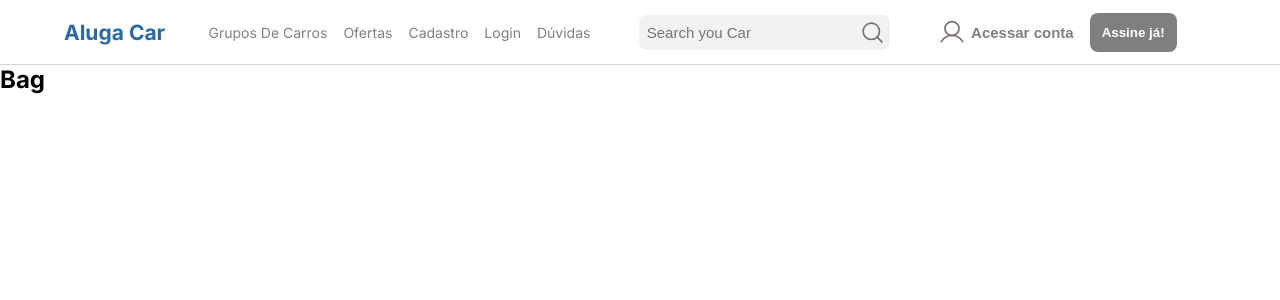
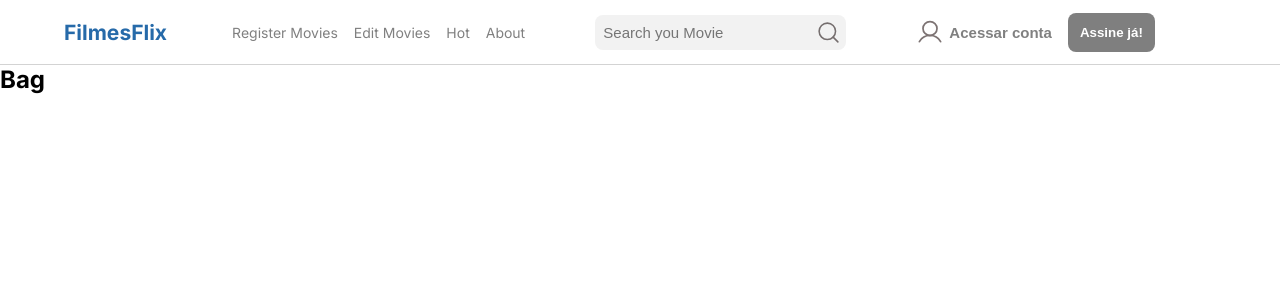
Before and after one commit to gontijogabriel/filmesflix, a Next.js app in the folder frontend/: page / in a window 1280 px wide. Shown: the top 300 px of the page. Built offline with nearby package versions, Linux system fonts and the light colour scheme.

Commit message:
feat: ajustando dados do header

```diff
--- a/frontend/src/app/components/header/index.tsx
+++ b/frontend/src/app/components/header/index.tsx
@@ -28,29 +28,24 @@ export const Header = () => {
             className={pathname == "/" ? "active-link" : ""}
             onClick={() => setOpen(false)}
           >
-            Aluga Car
+            FilmesFlix
           </h2>
         </Link>
         <nav className={open ? "actived" : ""}>
           <ul>
-            <li
-              className={pathname == "/gruposdecarros" ? "active-link" : ""}
-              onClick={() => setOpen(false)}
-            >
-              Grupos De Carros
-            </li>
+
             <li
               className={pathname == "/ofertas" ? "active-link" : ""}
               onClick={() => setOpen(false)}
             >
-              Ofertas
+              Register Movies
             </li>
             <Link href={"/register"}>
               <li
                 className={pathname == "/register" ? "active-link" : ""}
                 onClick={() => setOpen(false)}
               >
-                Cadastro
+                Edit Movies
               </li>
             </Link>
             <Link href={"/login"}>
@@ -58,14 +53,14 @@ export const Header = () => {
                 className={pathname == "/login" ? "active-link" : ""}
                 onClick={() => setOpen(false)}
               >
-                Login
+                Hot
               </li>
             </Link>
             <li
               className={pathname == "/duvidas" ? "active-link" : ""}
               onClick={() => setOpen(false)}
             >
-              Dúvidas
+              About
             </li>
           </ul>
           {open && (
@@ -79,7 +74,7 @@ export const Header = () => {
           )}
         </nav>
         <div className="input">
-          <input type="text" placeholder="Search you Car" />
+          <input type="text" placeholder="Search you Movie" />
           <span>
             <MagnifyingGlass size={25} color="#756e6e" />
           </span>
--- a/frontend/src/app/layout.tsx
+++ b/frontend/src/app/layout.tsx
@@ -1,5 +1,4 @@
 "use client";
-import type { Metadata } from "next";
 import { Inter } from "next/font/google";
 import { Globalstyle } from "./globalstyles";
 import { Header } from "./components/header";
```
